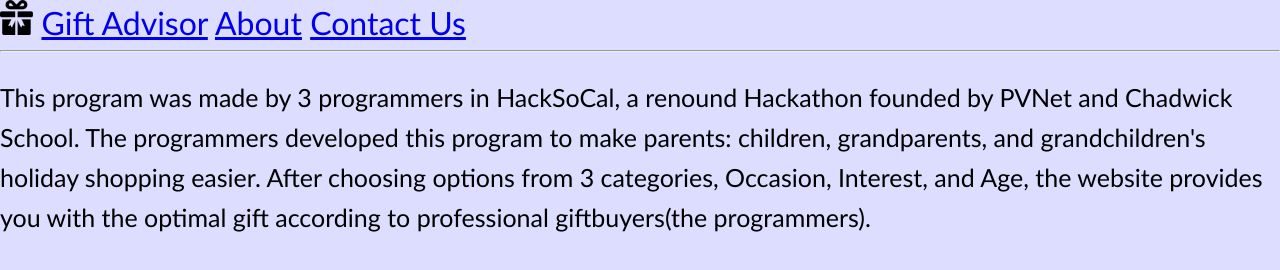
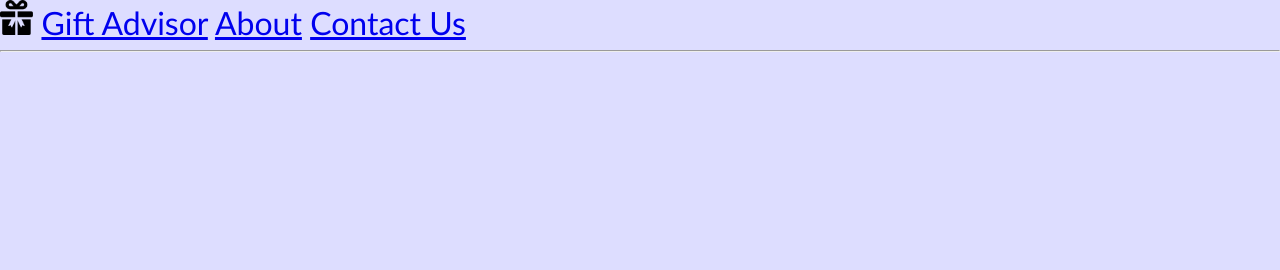
Before and after one commit to TresSmith/gift-advisor, a plain HTML site: page about.html in a window 1280 px wide. Drawn offline with Linux system fonts and the light colour scheme.

Commit message:
feat: commenting out for company's privacy

```diff
--- a/about.html
+++ b/about.html
@@ -13,7 +13,7 @@
       </h1>
       <hr>
       <p>
-          This program was made by 3 programmers in HackSoCal, a renound Hackathon founded by PVNet and Chadwick School. The programmers developed this program to make parents: children, grandparents, and grandchildren's holiday shopping easier. After choosing options from 3 categories, Occasion, Interest, and Age, the website provides you with the optimal gift according to professional giftbuyers(the programmers).
+          <!-- This program was made by 3 programmers in HackSoCal, a renound Hackathon founded by PVNet and Chadwick School. The programmers developed this program to make parents: children, grandparents, and grandchildren's holiday shopping easier. After choosing options from 3 categories, Occasion, Interest, and Age, the website provides you with the optimal gift according to professional giftbuyers(the programmers). -->
       </p>
   </body>
 </html>
```
